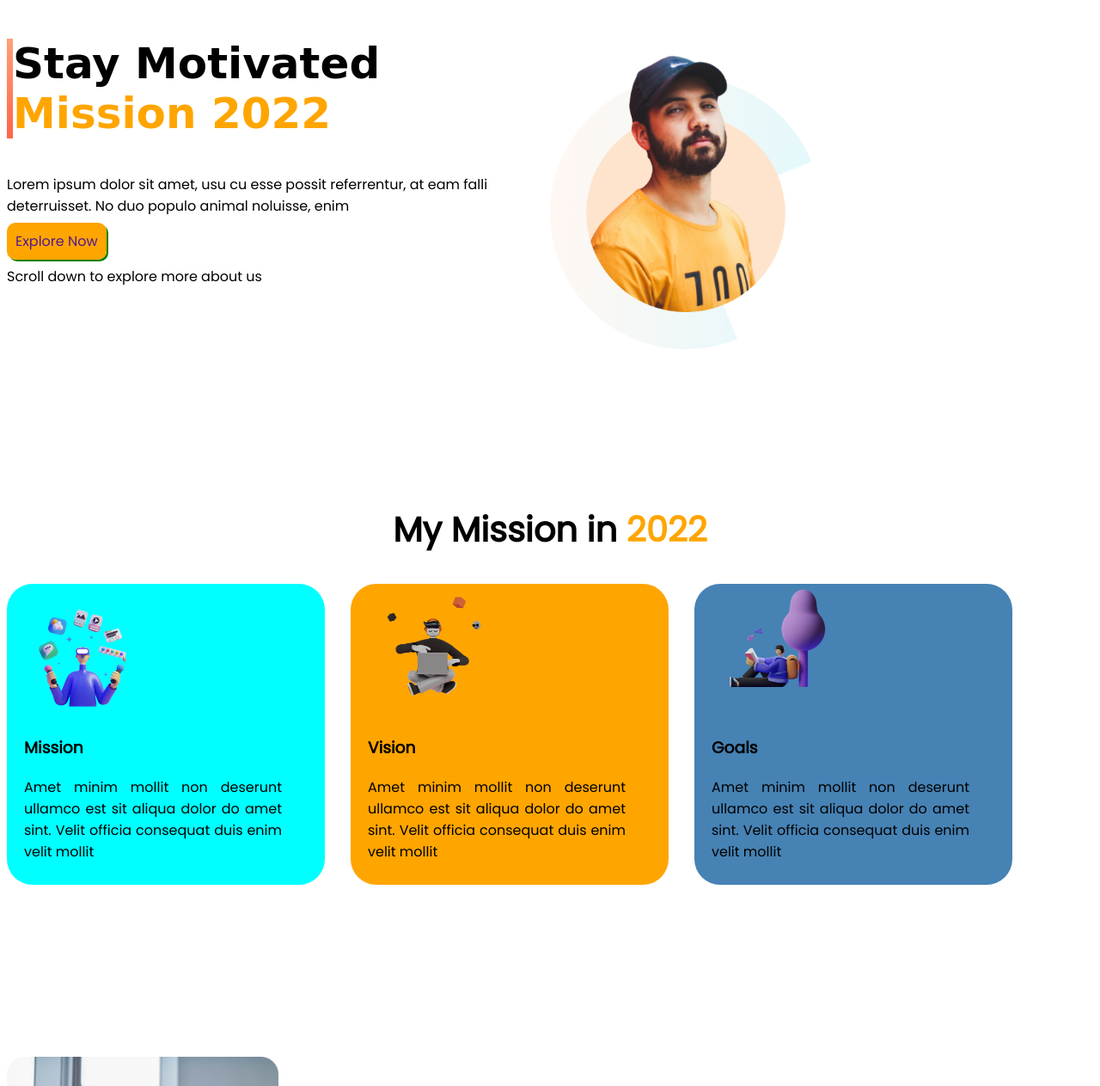
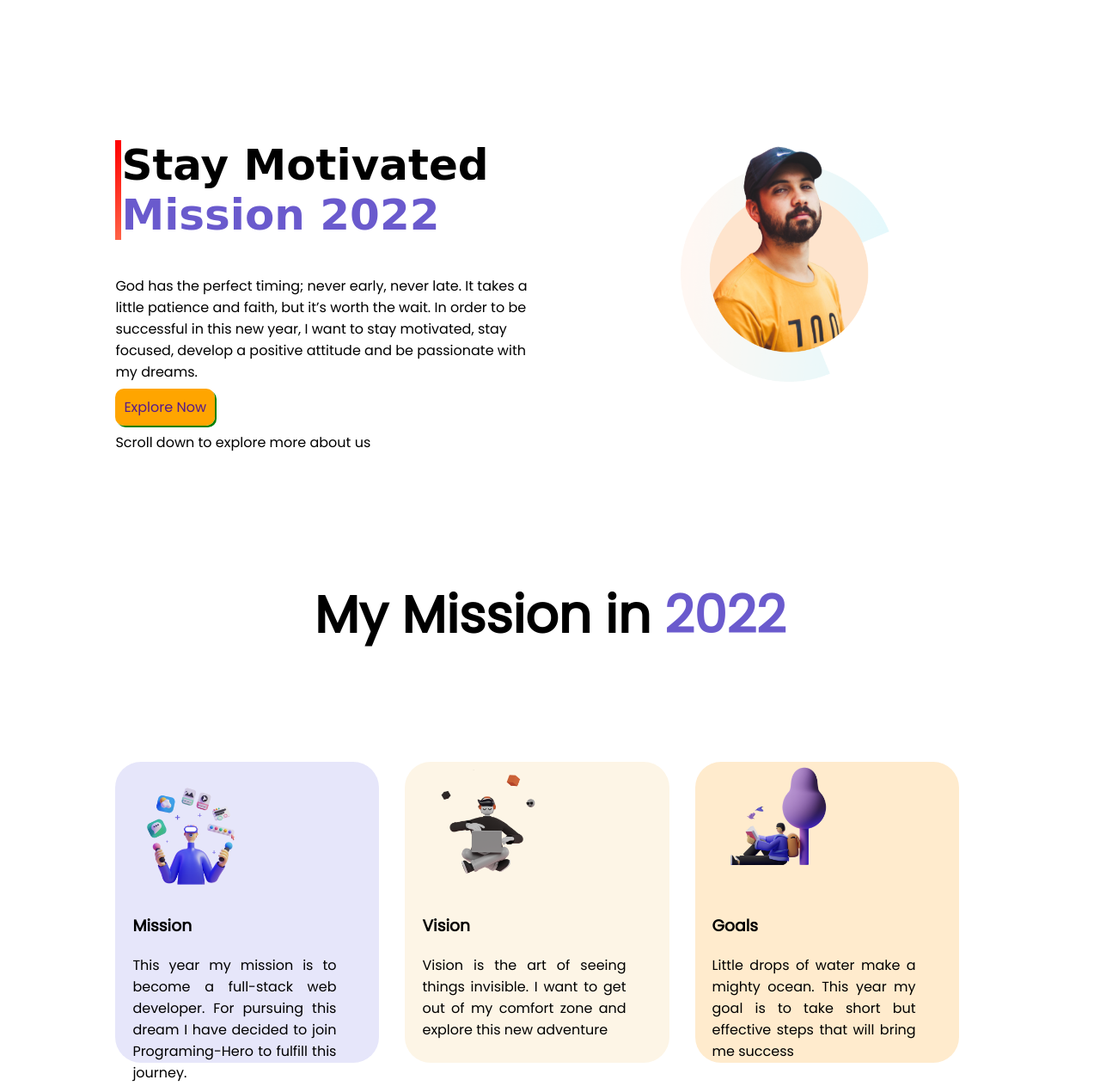
Before and after one commit to TahmidInan/Assaignment-1, a plain HTML site: page index.html in a window 1280 px wide. Shown: the part 5-1268 px from the top of the page at 86% size. Drawn offline with Linux system fonts and the light colour scheme; a web font is replaced by a local one.

Commit message:
Styles and Sections added

```diff
--- a/index.html
+++ b/index.html
@@ -24,48 +24,36 @@
 <body>
     <section class="flex">
         <div class="width">
-            <h1>Stay Motivated <br><span> Mission 2022</span></h1>
-            <p>Lorem ipsum dolor sit amet, usu cu esse possit
-                referrentur, at eam falli deterruisset. No duo populo
-                animal noluisse, enim</p>
-                <a class="anchor-button" href="">Explore Now</a>
-                <p>Scroll down to explore more about us</p>
+            <h1> Stay Motivated <br><span> Mission 2022</span></h1>
+            <p>
+                God has the perfect timing; never early, never late. It takes a little patience and faith, but it’s worth the wait. In order to be successful in this new year, I want to stay motivated, stay focused, develop a positive attitude and be passionate with my dreams.
+            </p>
+            <a class="anchor-button" href="">Explore Now</a>
+            <p>Scroll down to explore more about us</p>
         </div>
         <div class="width">
             <img src="person-0.png"alt="">
         </div>
     </section>
-    <section >
+    <section>
         <h2>My Mission in <span>2022</span></h2>
       <div class="flex">
           <div class="mission-item" id="illustrator-1">
             <img src="illustrator-1.png" alt="">
             <h3>Mission</h3>
-            <p>Amet minim mollit non deserunt
-                ullamco est sit aliqua dolor do amet
-                sint. Velit officia consequat duis enim
-                velit mollit</p>
-
-        </div>
-        <div class="mission-item " id="illustrator-2">
+            <p>This year my mission is to become a full-stack web developer. For pursuing this dream I have decided to join Programing-Hero to fulfill this journey. </p>
+             </div>
+        <div class="mission-item" id="illustrator-2">
             <img src="illustrator-2.png" alt="">
             <h3>Vision</h3>
-            <p> Amet minim mollit non deserunt
-ullamco est sit aliqua dolor do amet
-sint. Velit officia consequat duis enim
-velit mollit</p>
+            <p> Vision is the art of seeing things invisible. I want to get out of my comfort zone and explore this new adventure </p>
         </div>
         <div class="mission-item " id="illustrator-3">
             <img src="illustrator-3.png" alt="">
             <h3>Goals</h3>
-            <p>
-                Amet minim mollit non deserunt
-ullamco est sit aliqua dolor do amet
-sint. Velit officia consequat duis enim
-velit mollit
+            <p>Little drops of water make a mighty ocean. This year my goal is to take short but effective steps that will bring me success
             </p>
-
-        </div>
+         </div>
     </section>
     <section class="flex  ">
         <div class="width code-area">
@@ -76,10 +64,8 @@ velit mollit
                 Develop <br> Without Limits
             </h2>
             <p>
-                Lorem ipsum dolor sit amet, usu cu esse possit referrentur, at eam falli
-deterruisset. No duo populo animal noluisse, enim deterruisset eos et. An
-mundi noster pri, ea eos quas expetendis scripserit, affert gubergren
-dissentias et cum
+                Development is a continuous process. It only takes willpower and courage to face the uncertain. Staying focused and building up new skills will make us free from fear of failure. With the power of unity, our development will be endless.
+
             </p>
             <a class="anchor-button" href="">Read The Documentation</a>
         </div>
@@ -90,10 +76,8 @@ dissentias et cum
                 Know our <br> Global Community
             </h2>
             <p>
-                Lorem ipsum dolor sit amet, usu cu esse possit referrentur, at eam
-falli deterruisset. No duo populo animal noluisse, enim deterruisset
-eos et. An mundi noster pri, ea eos quas expetendis scripserit, affert
-gubergren dissentias et cum
+                The Internet has brought this world into our hands. Global communications are fruitful more than ever. Reaching out to more people opens new doors of opportunities.To make this bond much stronger join our global community.
+
             </p>
             <a class="anchor-button" href="">Read The Documentation</a>
         </div>
@@ -102,13 +86,23 @@ gubergren dissentias et cum
         </div>
     </section>
     <section>
-
+        <h2>Learn Code With <span>Programing Hero</span></h2>
+        <div class="flex">
+            <div class="width">
+                <img src="programming-hero.jpg" alt="">
+            </div>
+            <div>
+                <h4>Download The App Now</h4>
+                <br>
+                <br>
+                <br>
+                <a class="anchor-button" href="https://app.programming-hero.com/">Download</a>
+            </div>
+        </div>
     </section>
     <footer>
         <h3> Mission <span>2022</span></h3>
         <p>Hard work, Perseverance, and Determination for 2022</p>
     </footer>
-
-
 </body>
 </html>
--- a/style.css
+++ b/style.css
@@ -2,22 +2,22 @@ body{
      font-family: 'Poppins', sans-serif;
 }
 .flex{
-    height: 400px;
-    padding-bottom: 150px;
     display: flex;
-
+    margin: 10%;
 }
 h1{
     font-family: 'Emblema One', cursive;
     font-size: 50px;
      border-left: 7px solid;
-    border-image: linear-gradient(180deg, lightsalmon, tomato);
+    border-image: linear-gradient(180deg,red,tomato);
     border-image-slice: 1;
 }
 h2{
+    font-size: 60px;
+    text-align: center;
+}
+h4{
     font-size: 40px;
-
-    text-align: center;
 }
 .anchor-button{
     text-decoration: none;
@@ -32,37 +32,38 @@ h2{
 }
 .width h2{
     text-align: left;
+    padding-right: 10px;
 }
 .width img{
     width: 50%;
-
+    margin-left: 30%;
 }
 .mission-item{
     border-radius: 30px;
     padding-right: 50px;
     height: 300px;
     width: 300px;
-    margin-right: 59px;
+    margin-right: 10%;
 }
 .mission-item img{
-    height: 150px;
+   height: 150px;
 }
 #illustrator-1{
-    background-color: cyan;
+    background-color: lavender;
     padding-bottom: 50px;
     padding-left: 20px;
     margin-right: 30px;
     text-align: justify;
 }
 #illustrator-2{
-    background-color: orange;
+    background-color: oldlace;
     padding-bottom: 50px;
     padding-left: 20px;
     margin-right: 30px;
     text-align: justify;
 }
 #illustrator-3{
-    background-color: steelblue;
+    background-color: blanchedalmond;
     padding-bottom: 50px;
     padding-left: 20px;
     margin-right: 30px;
@@ -70,25 +71,24 @@ h2{
 }
 .code-area{
     background-image: url(dream-bg.png);
+    background-size: 10%;
     background-repeat: no-repeat;
     background-position: left;
 }
-
-
 .project-area{
-
-  background-image: url(shape-1.png);
+    background-image: url(shape-1.png);
+    background-size: 20%;
     background-repeat: no-repeat;
-    background-position: right;
 }
 span{
-    color: orange;
+    color: slateblue
 }
 footer h3{
     font-family: 'Rampart One', cursive;
 }
 footer{
     background-color: black;
+    padding-bottom: 2%;
      color: whitesmoke;
     text-align: center;
 }
```
Also changed, not shown: programming-hero.jpg (added).
